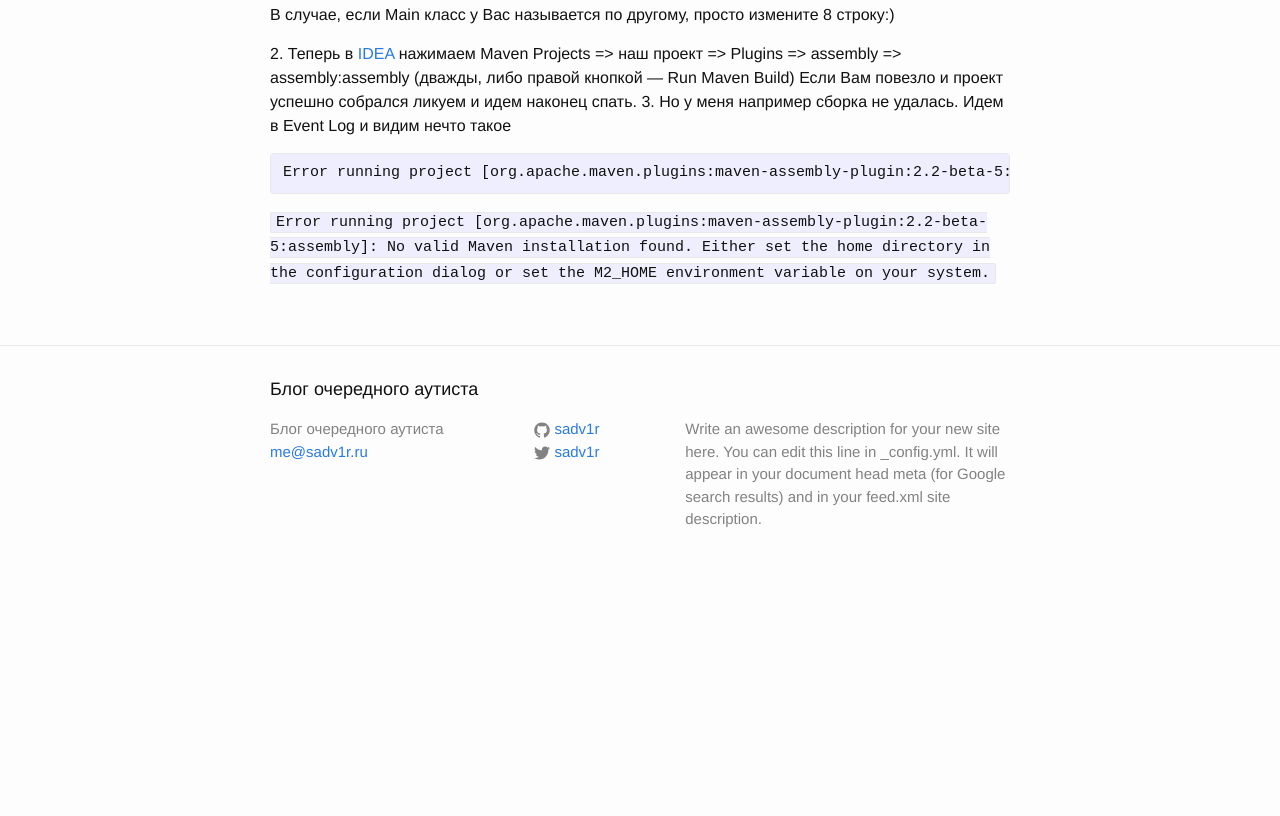
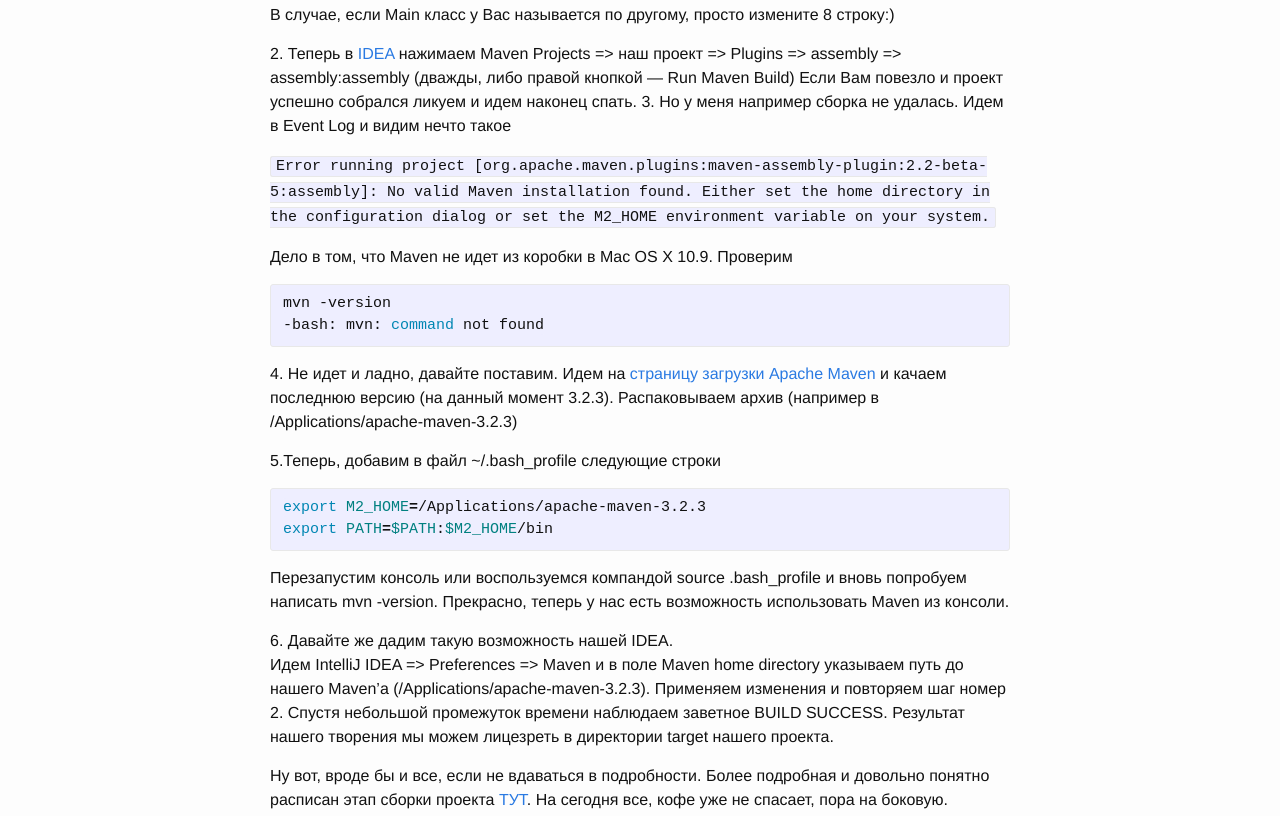
Before and after one commit to sadv1r/blog, a plain HTML site: page jekyll/update/2015/08/14/maven-assembly.html in a window 1280 px wide. Shown: the part 1186-2002 px from the top of the page. Before the commit the page ends 1777 px from the top, so only its background shows below. Drawn offline with Linux system fonts and the light colour scheme.

Commit message:
gvmkp4gear

```diff
--- a/jekyll/update/2015/08/14/maven-assembly.html
+++ b/jekyll/update/2015/08/14/maven-assembly.html
@@ -89,10 +89,26 @@
 Если Вам повезло и проект успешно собрался ликуем и идем наконец спать.
 3. Но у меня например сборка не удалась. Идем в Event Log и видим нечто такое</p>
 
-<pre><code>Error running project [org.apache.maven.plugins:maven-assembly-plugin:2.2-beta-5:assembly]: No valid Maven installation found. Either set the home directory in the configuration dialog or set the M2_HOME environment variable on your system.
-</code></pre>
+<p><code>Error running project [org.apache.maven.plugins:maven-assembly-plugin:2.2-beta-5:assembly]: No valid Maven installation found. Either set the home directory in the configuration dialog or set the M2_HOME environment variable on your system.</code></p>
 
-<p><code>Error running project [org.apache.maven.plugins:maven-assembly-plugin:2.2-beta-5:assembly]: No valid Maven installation found. Either set the home directory in the configuration dialog or set the M2_HOME environment variable on your system.</code></p>
+<p>Дело в том, что Maven не идет из коробки в Mac OS X 10.9. Проверим</p>
+
+<div class="highlight"><pre><code class="language-bash" data-lang="bash">mvn -version
+-bash: mvn: <span class="nb">command </span>not found</code></pre></div>
+
+<p>4. Не идет и ладно, давайте поставим. Идем на <a href="http://maven.apache.org/download.cgi">страницу загрузки Apache Maven</a> и качаем последнюю версию (на данный момент 3.2.3). Распаковываем архив (например в /Applications/apache-maven-3.2.3)</p>
+
+<p>5.Теперь, добавим в файл ~/.bash_profile следующие строки</p>
+
+<div class="highlight"><pre><code class="language-bash" data-lang="bash"><span class="nb">export </span><span class="nv">M2_HOME</span><span class="o">=</span>/Applications/apache-maven-3.2.3
+<span class="nb">export </span><span class="nv">PATH</span><span class="o">=</span><span class="nv">$PATH</span>:<span class="nv">$M2_HOME</span>/bin</code></pre></div>
+
+<p>Перезапустим консоль или воспользуемся компандой source .bash_profile и вновь попробуем написать mvn -version. Прекрасно, теперь у нас есть возможность использовать Maven из консоли.</p>
+
+<p>6. Давайте же дадим такую возможность нашей IDEA.<br />
+Идем IntelliJ IDEA =&gt; Preferences =&gt; Maven и в поле Maven home directory указываем путь до нашего Maven’а (/Applications/apache-maven-3.2.3). Применяем изменения и повторяем шаг номер 2. Спустя небольшой промежуток времени наблюдаем заветное BUILD SUCCESS. Результат нашего творения мы можем лицезреть в директории target нашего проекта.</p>
+
+<p>Ну вот, вроде бы и все, если не вдаваться в подробности. Более подробная и довольно понятно расписан этап сборки проекта <a href="http://www.javacreed.com/how-to-use-maven-with-an-application/">ТУТ</a>. На сегодня все, кофе уже не спасает, пора на боковую.</p>
 
 <!-- Ну, для начала, доброе утро!
 
```
Also changed, not shown: feed.xml (+21 -5 lines).
